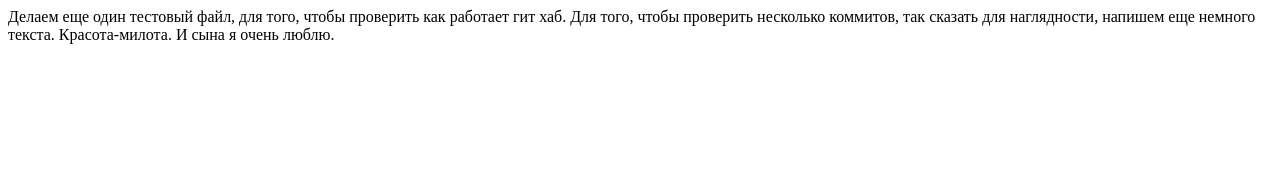
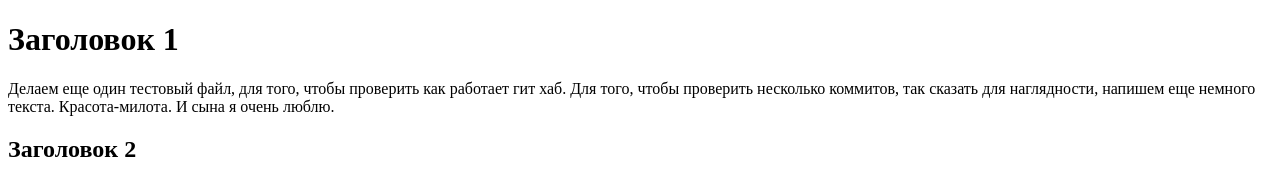
Before and after one commit to StroganovaAA/git-basics, a plain HTML site: page src/index.html in a window 1280 px wide. Drawn offline with Linux system fonts and the light colour scheme.

Commit message:
added heads to index.html

```diff
--- a/src/index.html
+++ b/src/index.html
@@ -5,8 +5,12 @@
     <title>Тест</title>
 </head>
 <body>
-Делаем еще один тестовый файл, для того, чтобы проверить как работает гит хаб.
+<h1>Заголовок 1</h1>
+<p>Делаем еще один тестовый файл, для того, чтобы проверить как работает гит хаб.
 Для того, чтобы проверить несколько коммитов, так сказать для наглядности, напишем еще немного текста.
 Красота-милота. И сына я очень люблю.
+</p>
+<h2>Заголовок 2</h2>
+
 </body>
 </html>
```
